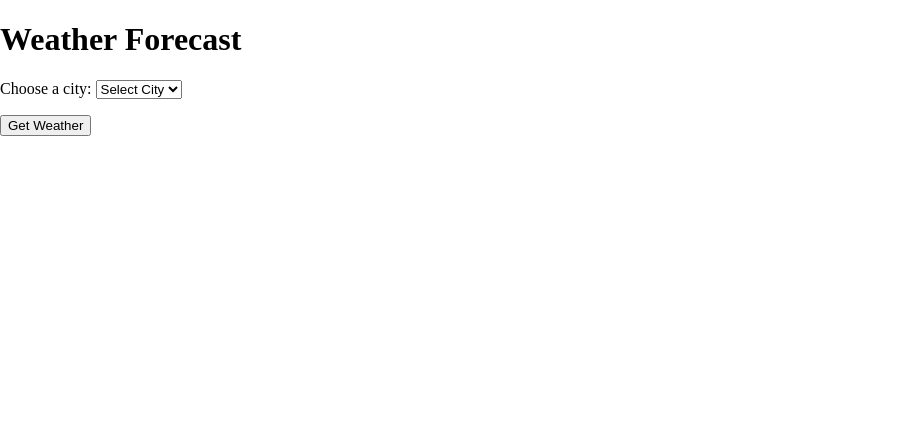
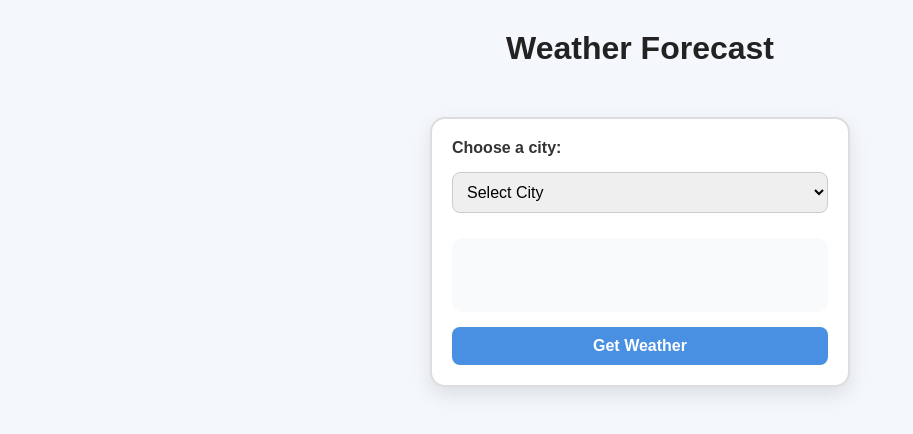
Before and after one commit to SmitDoshi-205/Javascript, a plain HTML site: page Weather-API/index.html in a window 1280 px wide. Shown: the whole page, without its empty margins (0-913 px from the left). Drawn offline with Linux system fonts and the light colour scheme.

Commit message:
alignment fixed

```diff
--- a/Weather-API/style.css
+++ b/Weather-API/style.css
@@ -1,4 +1,83 @@
-body{
-    margin: 0;
-    padding: 0;
+body {
+  margin: 0;
+  padding: 0;
+  font-family: Arial, sans-serif;
+  background: #f4f7fb;
 }
+
+h1 {
+  text-align: center;
+  margin: 30px 0;
+  color: #222;
+}
+
+#container {
+  display: flex;
+  justify-content: center;
+  align-items: flex-start;
+  width: 100%;
+  padding: 20px;
+  box-sizing: border-box;
+}
+
+form {
+  padding: 20px;
+  display: flex;
+  flex-direction: column;
+  gap: 15px;
+  width: 100%;
+  max-width: 420px;
+  border: 2px solid #ddd;
+  box-shadow: 0 8px 20px rgba(0, 0, 0, 0.1);
+  border-radius: 15px;
+  background: white;
+  box-sizing: border-box;
+}
+
+label {
+  font-weight: bold;
+  color: #333;
+}
+
+#city {
+  padding: 10px;
+  border: 1px solid #ccc;
+  border-radius: 8px;
+  font-size: 16px;
+  outline: none;
+}
+
+#city:focus {
+  border-color: #4a90e2;
+}
+
+#btn {
+  cursor: pointer;
+  padding: 10px;
+  border: none;
+  border-radius: 8px;
+  background: #4a90e2;
+  color: white;
+  font-size: 16px;
+  font-weight: bold;
+  transition: 0.3s ease;
+}
+
+#btn:hover {
+  background: #357abd;
+}
+
+#weatherDetails {
+  margin-top: 10px;
+  padding: 12px;
+  border-radius: 10px;
+  background: #f8fafc;
+  min-height: 50px;
+}
+
+#result {
+  margin: 0;
+  line-height: 1.8;
+  color: #222;
+  font-size: 15px;
+}
```
